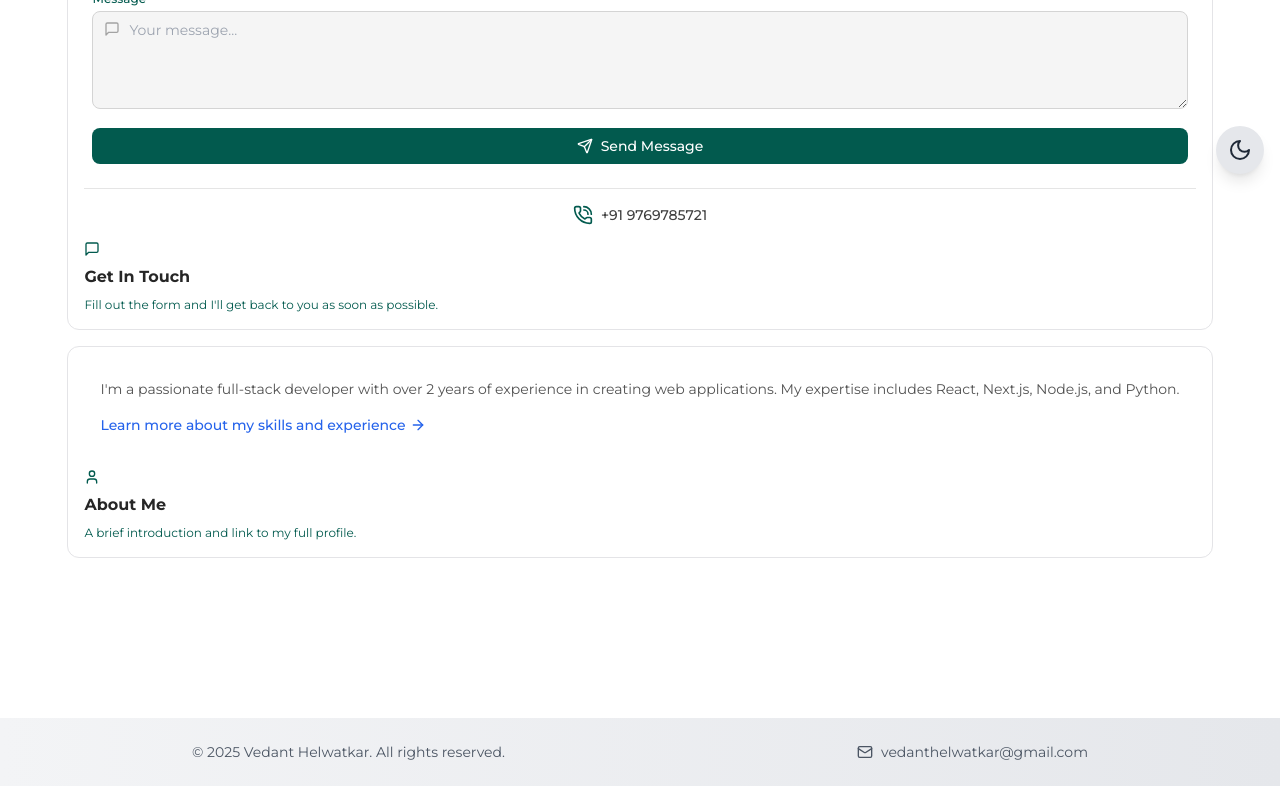
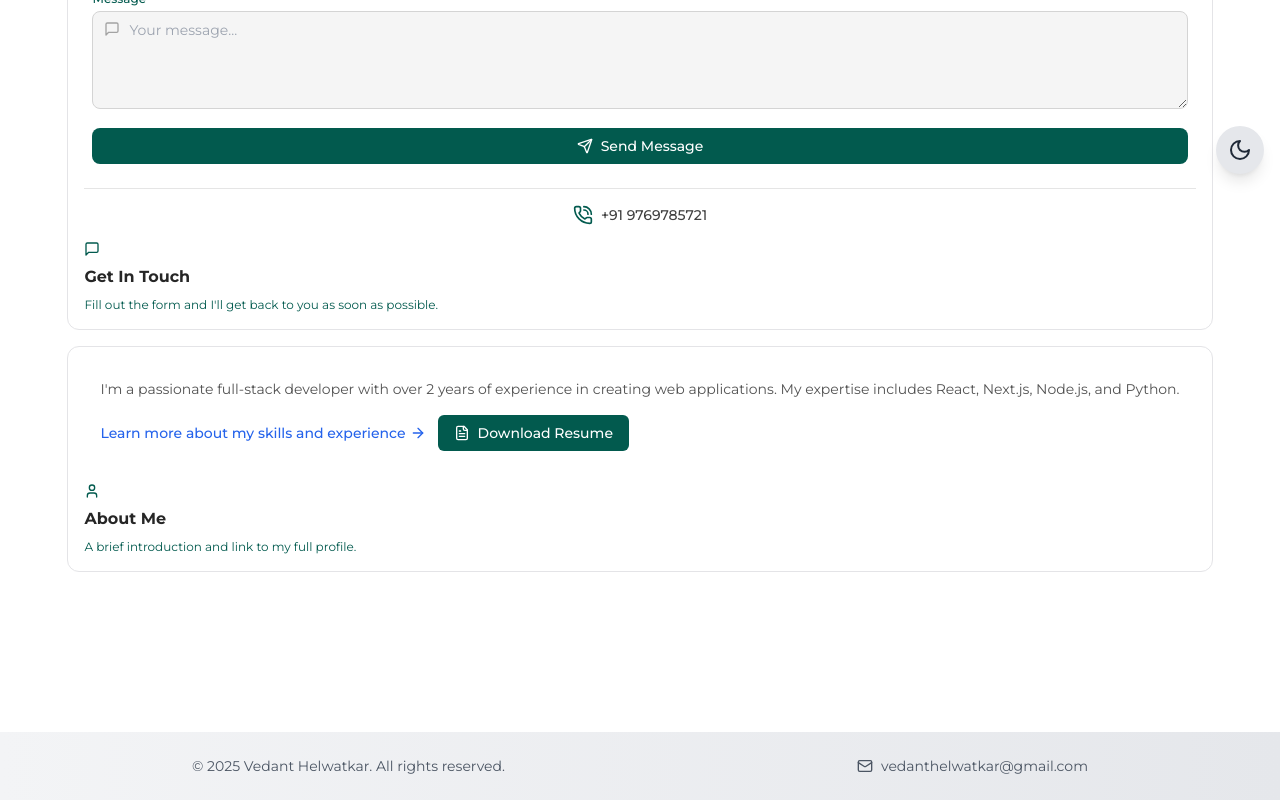
Before and after one commit to vedanthelwatkar/Modern-Portfolio, a React (Vite) app: page /contact in a window 1280 px wide. Shown: the part 610-1410 px from the top of the page. Built offline with nearby package versions, Linux system fonts and the light colour scheme.

Commit message:
resume download option added

```diff
--- a/src/pages/Contact.jsx
+++ b/src/pages/Contact.jsx
@@ -1,25 +1,11 @@
-import { useState } from "react";
-import { motion } from "framer-motion";
-import { BentoGrid, BentoGridItem } from "@/components/ui/bento-grid";
-import { FloatingDock } from "@/components/ui/floating-dock";
-import {
-  AtSign,
-  Briefcase,
-  Check,
-  GithubIcon,
-  Linkedin,
-  MailIcon,
-  MessageSquare,
-  PhoneCall,
-  Send,
-  User,
-} from "lucide-react";
-import AvailableIndicator from "@/components/AvailableIndicator";
-import AnimatedButton from "@/components/ui/animated-button";
-import { ArrowRight } from "lucide-react";
-import ContactForm from "../components/ContactForm";
-
-const cn = (...classes) => classes.filter(Boolean).join(" ");
+import { useState } from "react"
+import { motion } from "framer-motion"
+import { BentoGrid, BentoGridItem } from "@/components/ui/bento-grid"
+import { FloatingDock } from "@/components/ui/floating-dock"
+import { FileText, GithubIcon, Linkedin, MailIcon, MessageSquare, PhoneCall, User } from "lucide-react"
+import AvailableIndicator from "@/components/AvailableIndicator"
+import { ArrowRight } from "lucide-react"
+import ContactForm from "@/components/ContactForm"
 
 const dockItems = [
   {
@@ -42,14 +28,22 @@ const dockItems = [
     icon: <GithubIcon className="text-light dark:text-dark" />,
     href: "https://www.github.com/vedanthelwatkar",
   },
-];
+]
 
 const Contact = () => {
+  const [isDownloading, setIsDownloading] = useState(false)
+
+  const handleDownload = () => {
+    setIsDownloading(true)
+    // Reset state after animation completes
+    setTimeout(() => setIsDownloading(false), 2000)
+    // No need to prevent default or do anything else that might interfere with the download
+  }
+
   const items = [
     {
       title: "Get In Touch",
-      description:
-        "Fill out the form and I'll get back to you as soon as possible.",
+      description: "Fill out the form and I'll get back to you as soon as possible.",
       header: (
         <div className="space-y-4">
           <ContactForm />
@@ -75,10 +69,10 @@ const Contact = () => {
       header: (
         <div className="p-4 space-y-4">
           <p className="text-sm text-neutral-600 dark:text-neutral-400">
-            I'm a passionate full-stack developer with over 2 years of
-            experience in creating web applications. My expertise includes
-            React, Next.js, Node.js, and Python.
+            I'm a passionate full-stack developer with over 2 years of experience in creating web applications. My
+            expertise includes React, Next.js, Node.js, and Python.
           </p>
+          <div className="flex flex-col sm:flex-row sm:items-center gap-3 mt-2">
             <a
               href="/about"
               className="inline-flex items-center text-sm font-medium text-blue-600 hover:text-blue-800 dark:text-blue-400 dark:hover:text-blue-200"
@@ -86,12 +80,24 @@ const Contact = () => {
               Learn more about my skills and experience
               <ArrowRight className="ml-1 h-4 w-4" />
             </a>
+            <a
+              href="/Vedant_Helwatkar_Resume.pdf"
+              download="Vedant_Helwatkar_Resume.pdf"
+              onClick={handleDownload}
+              target="_blank"
+              rel="noopener noreferrer"
+              className="inline-flex items-center text-sm font-medium px-4 py-2 rounded-md bg-light dark:bg-dark text-dark dark:text-light hover:bg-green-700 transition-colors"
+            >
+              <FileText className="mr-2 h-4 w-4" />
+              Download Resume
+            </a>
+          </div>
         </div>
       ),
       icon: <User className="h-4 w-4 text-light dark:text-dark" />,
       className: "md:col-span-2",
     },
-  ];
+  ]
 
   return (
     <div className="w-full flex flex-col items-center justify-center pb-20 px-4 sm:px-0">
@@ -116,9 +122,7 @@ const Contact = () => {
           >
             <div className="flex">
               <p className="dev-font">{`<`}</p>
-              <p className="font-title">
-                Passionate Developer & Problem Solver
-              </p>
+              <p className="font-title">Passionate Developer & Problem Solver</p>
               <p className="dev-font">{`/>`}</p>
             </div>
           </motion.span>
@@ -129,14 +133,10 @@ const Contact = () => {
           transition={{ duration: 0.6, delay: 0.2 }}
           className="title-desc leading-relaxed tracking-tight text-light text-center dark:text-dark text-base sm:text-lg max-w-2xl"
         >
-          Have a project in mind or want to discuss potential opportunities? I'm
-          currently available for freelance work and interesting collaborations.
+          Have a project in mind or want to discuss potential opportunities? I'm currently available for freelance work
+          and interesting collaborations.
         </motion.p>
-        <motion.button
-          initial={{ opacity: 0, y: 20 }}
-          animate={{ opacity: 1, y: 0 }}
-          transition={{ duration: 0.6 }}
-        >
+        <motion.button initial={{ opacity: 0, y: 20 }} animate={{ opacity: 1, y: 0 }} transition={{ duration: 0.6 }}>
           <FloatingDock items={dockItems} />
         </motion.button>
       </div>
@@ -159,7 +159,7 @@ const Contact = () => {
         </BentoGrid>
       </motion.div>
     </div>
-  );
-};
+  )
+}
 
-export default Contact;
+export default Contact
```
Also changed, not shown: 1 other file (tests, documents, lock files or other folders). Lines whose indentation alone changed are shown as unchanged.
